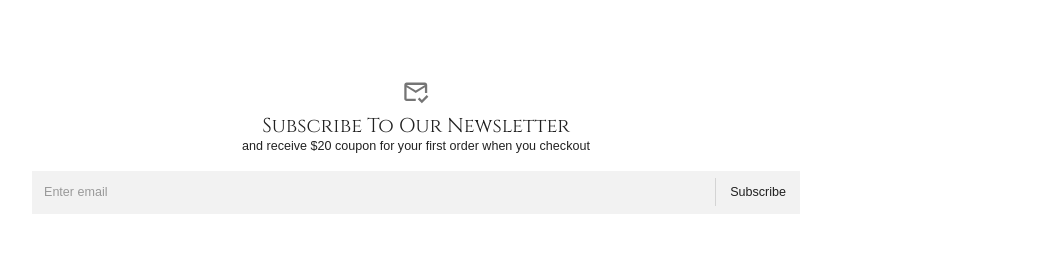
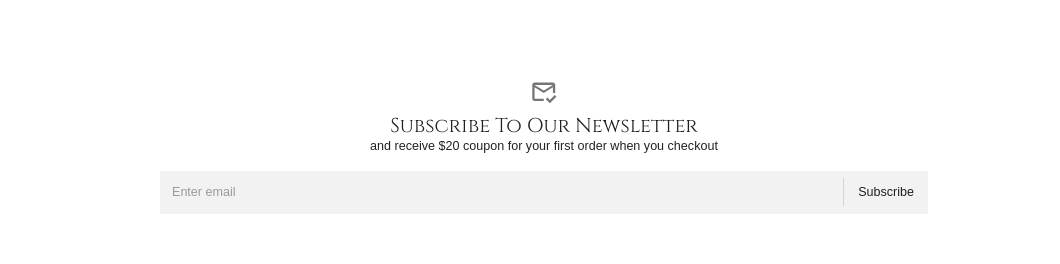
Before and after one commit to VavasseurKevin/react-ecommerce-strapi, a React (Create React App) app in the folder client/: page / in a window 1280 px wide. Shown: the part 946-1210 px from the top of the page, without its empty margins (96-1156 px from the left). Built offline with nearby package versions, Linux system fonts and the light colour scheme; no server answers; a web font is replaced by a local one.

Commit message:
Fix Subscribe box

```diff
--- a/client/src/components/Item.jsx
+++ b/client/src/components/Item.jsx
@@ -83,7 +83,7 @@ const Item = ({item, width}) => {
                     .replace(/^./, (str) => str.toUpperCase())}
                 </Typography>
                 <Typography>{name}</Typography>
-                <Typography fontWeight="bold">{price}</Typography>
+                <Typography fontWeight="bold">${price}</Typography>
             </Box>
 
         </Box>
--- a/client/src/scenes/global/CartMenu.jsx
+++ b/client/src/scenes/global/CartMenu.jsx
@@ -53,7 +53,7 @@ const CartMenu = () => {
       >
         <Box padding="30px" overflow="auto" height="100%">
           {/* HEADER */}
-          <Flexbox>
+          <Flexbox mb="15px">
             <Typography variant="h3">SHOPING BAG({cart.length})</Typography>
             <IconButton onClick={() => dispatch(setIsCartOpen({}))}>
               <CloseIcon />
--- a/client/src/scenes/home/Subscribe.jsx
+++ b/client/src/scenes/home/Subscribe.jsx
@@ -6,7 +6,7 @@ const Subscribe = () => {
     const [email, setEmail] = useState("");
 
     return (
-        <Box width="80%" margin="80 auto" textAlign="center">
+        <Box width="80%" margin="80px auto" textAlign="center">
             <IconButton>
                 <MarkEmailReadOutlineIcon fontSize="large"/>
             </IconButton>
```
